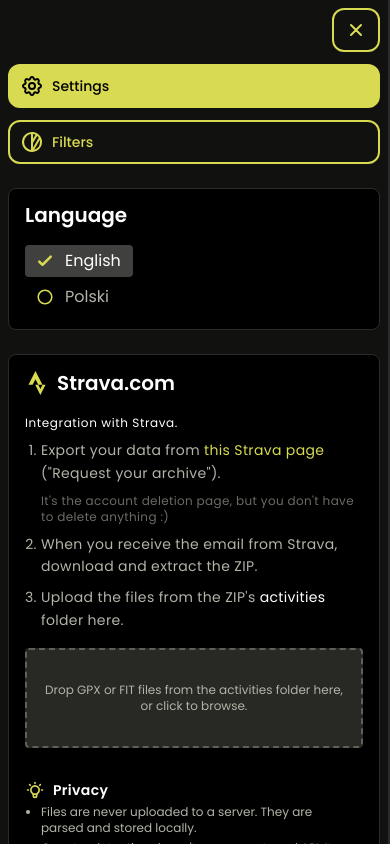
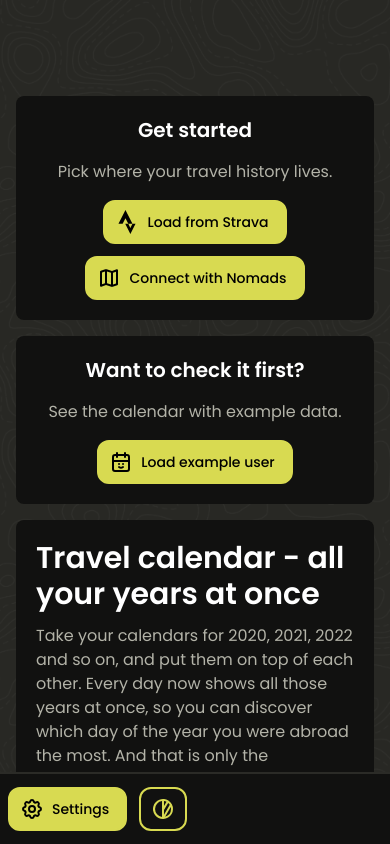
Before and after one commit to Deykun/travel-calendar, a React (Vite) app: page / in a window 390 px wide. Shown: the top 844 px of the page. Built offline with nearby package versions, Linux system fonts and the light colour scheme; what i18next-intervalplural-postprocessor would draw is missing.

Commit message:
📱 Improved sidebar on mobile (#81)

```diff
--- a/src/App.tsx
+++ b/src/App.tsx
@@ -21,8 +21,8 @@ function App() {
 
   return (
     <ErrorBoundary fallback={<Fallback />}>
-      <div className="flex">
-        <Sidebar className="shrink-0 z-500" />
+      <div className="flex pb-18">
+        <Sidebar className="shrink-0" />
         <div className="w-full">
           <div className="overflow-hidden [@media(min-width:860px)]:pl-100 py-12">
             <div id="shareable-content-container">
--- a/src/features/filters/components/ButtonFilter.tsx
+++ b/src/features/filters/components/ButtonFilter.tsx
@@ -4,14 +4,18 @@ import { Button } from '@/components/button/Button';
 import IconFilter from '@/components/icons/IconFilter';
 import { openSidebarFilters, useSidebarStore } from '@/features/sidebar/stores/useSidebarStore';
 
-export const ButtonFilter = () => {
+type Props = {
+  shouldShowLabel?: boolean;
+};
+
+export const ButtonFilter = ({ shouldShowLabel = true }: Props) => {
   const isSidebarOpen = useSidebarStore((state) => state?.sidebar?.type === 'filters');
   const { t } = useTranslation();
 
   return (
     <Button onClick={() => openSidebarFilters()} variant={isSidebarOpen ? 'primary' : 'secondary'}>
       <IconFilter />
-      <span>{t('label.filters')}</span>
+      {shouldShowLabel && <span>{t('label.filters')}</span>}
     </Button>
   );
 };
--- a/src/features/settings/components/ButtonSettings.tsx
+++ b/src/features/settings/components/ButtonSettings.tsx
@@ -4,14 +4,18 @@ import { Button } from '@/components/button/Button';
 import IconGear from '@/components/icons/IconGear';
 import { openSidebarSettings, useSidebarStore } from '@/features/sidebar/stores/useSidebarStore';
 
-export const ButtonSettings = () => {
+type Props = {
+  shouldShowLabel?: boolean;
+};
+
+export const ButtonSettings = ({ shouldShowLabel = true }: Props) => {
   const isSidebarOpen = useSidebarStore((state) => state?.sidebar?.type === 'setting');
   const { t } = useTranslation();
 
   return (
     <Button onClick={() => openSidebarSettings()} variant={isSidebarOpen ? 'primary' : 'secondary'}>
       <IconGear />
-      <span>{t('label.settings')}</span>
+      {shouldShowLabel && <span>{t('label.settings')}</span>}
     </Button>
   );
 };
--- a/src/features/sidebar/components/Sidebar.tsx
+++ b/src/features/sidebar/components/Sidebar.tsx
@@ -2,6 +2,7 @@ import { useEffect, useRef } from 'react';
 
 import { ButtonFilter } from '@/features/filters/components/ButtonFilter';
 import { ButtonSettings } from '@/features/settings/components/ButtonSettings';
+import { useMediaQuery } from '@/hooks/useMediaQuery';
 import { cn } from '@/utils/tailwind';
 
 import { collapseSidebar, useSidebarStore } from '../stores/useSidebarStore';
@@ -16,6 +17,9 @@ export function Sidebar({ className = '' }: Props) {
   const wrapperRef = useRef<HTMLElement>(null);
   const sidebar = useSidebarStore((store) => store.sidebar);
   const isCollapsed = useSidebarStore((store) => store.isCollapsed);
+  const lastChangeIndex = useSidebarStore((store) => store.lastChangeIndex);
+
+  const isSmallScreen = useMediaQuery('(max-width: 599px)');
 
   useEffect(() => {
     const wrapper = wrapperRef.current;
@@ -35,6 +39,21 @@ export function Sidebar({ className = '' }: Props) {
 
   return (
     <>
+      <header
+        className={cn(
+          'fixed left-0 bottom-0 z-100',
+          'flex gap-3 items-center justify-center',
+          'w-full [@media(min-width:860px)]:w-100 h-18',
+          'p-2 sm:px-6',
+          'bg-[#111110]',
+          'border-t-2 border-[#2b2b27]',
+          '[@media(min-width:860px)]:border-t [@media(min-width:860px)]:border-r-2',
+        )}
+      >
+        <ButtonSettings shouldShowLabel={!isSmallScreen || sidebar?.type === 'setting'} />
+        <ButtonFilter shouldShowLabel={!isSmallScreen || sidebar?.type === 'filters'} />
+        <SidebarToggle className="ml-auto [@media(min-width:860px)]:hidden" />
+      </header>
       <button
         className={cn(
           'fixed top-0 left-0 w-full h-dvh',
@@ -50,16 +69,15 @@ export function Sidebar({ className = '' }: Props) {
       />
       <aside
         ref={wrapperRef}
-        key={sidebar?.type}
+        key={lastChangeIndex}
         className={cn(
-          'fixed top-0 left-0',
-          'h-dvh',
+          'fixed top-0 left-0 bottom-18 z-20',
           'overflow-y-scroll',
           '[scrollbar-width:thin]',
           '[scrollbar-color:rgb(255_255_255/0.2)_transparent]',
           'w-100',
           'max-w-full',
-          'p-2 sm:p-6',
+          'p-2 py-6 sm:p-6',
           'bg-[#111110]',
           'border-r-2 border-r-[#2b2b27]',
           'duration-500',
@@ -70,17 +88,6 @@ export function Sidebar({ className = '' }: Props) {
           className,
         )}
       >
-        <header
-          className={cn(
-            'flex flex-col',
-            '[@media(min-width:860px)]:flex-row [@media(min-width:860px)]:flex-wrap gap-3',
-            'mb-6',
-          )}
-        >
-          <SidebarToggle className="ml-auto [@media(min-width:860px)]:hidden" />
-          <ButtonSettings />
-          <ButtonFilter />
-        </header>
         <SidebarContent />
       </aside>
     </>
--- a/src/features/sidebar/components/SidebarToggle.tsx
+++ b/src/features/sidebar/components/SidebarToggle.tsx
@@ -2,15 +2,21 @@ import { Button } from '@/components/button/Button';
 import IconX from '@/components/icons/IconX';
 import { cn } from '@/utils/tailwind';
 
-import { collapseSidebar } from '../stores/useSidebarStore';
+import { collapseSidebar, useSidebarStore } from '../stores/useSidebarStore';
 
 type Props = {
   className?: string;
 };
 
 export const SidebarToggle = ({ className = '' }: Props) => {
+  const isCollapsed = useSidebarStore((store) => store.isCollapsed);
+
   return (
-    <Button className={cn(className)} onClick={collapseSidebar} variant="secondary">
+    <Button
+      className={cn(className, { 'opacity-0 pointer-events-none': isCollapsed })}
+      onClick={collapseSidebar}
+      variant="secondary"
+    >
       <IconX />
     </Button>
   );
--- a/src/features/sidebar/hooks/useSetInitialSidebar.ts
+++ b/src/features/sidebar/hooks/useSetInitialSidebar.ts
@@ -2,7 +2,7 @@ import { useEffect } from 'react';
 
 import useDataStore from '@/features/settings/stores/useDateStore';
 
-import { openSidebarFilters, openSidebarSettings } from '../stores/useSidebarStore';
+import { closeSidebar, openSidebarFilters, openSidebarSettings } from '../stores/useSidebarStore';
 
 export const useSetInitialSidebar = () => {
   const hasData = useDataStore((store) => !!store.integration.type);
@@ -13,6 +13,9 @@ export const useSetInitialSidebar = () => {
     } else {
       openSidebarSettings();
     }
+
+    // It collapses it on mobile too
+    closeSidebar();
   }, [hasData]);
 
   return null;
--- a/src/features/sidebar/stores/useSidebarStore.ts
+++ b/src/features/sidebar/stores/useSidebarStore.ts
@@ -54,13 +54,15 @@ export type Sidebar = SidebarBase &
 type SidebarStore = {
   sidebar: Sidebar | null;
   isCollapsed: boolean;
+  lastChangeIndex: number;
 };
 
 const emptyStore: SidebarStore = {
   sidebar: {
     type: 'setting',
   },
-  isCollapsed: false,
+  isCollapsed: true,
+  lastChangeIndex: 0,
 };
 
 export const useSidebarStore = create<SidebarStore>()(
@@ -74,10 +76,11 @@ export const useSidebarStore = create<SidebarStore>()(
 );
 
 export function openSidebar(sidebar: Sidebar) {
-  useSidebarStore.setState({
+  useSidebarStore.setState((state) => ({
     sidebar,
     isCollapsed: false,
-  });
+    lastChangeIndex: state.lastChangeIndex + 1,
+  }));
 }
 
 export function openSidebarSettings(scrollTo?: SidebarScrollTarget) {
@@ -109,10 +112,11 @@ export function collapseSidebar() {
 
 export function closeSidebar() {
   const hasIntegration = !!useDataStore.getState().integration.lastUpdate;
-  useSidebarStore.setState({
+  useSidebarStore.setState((state) => ({
     sidebar: {
       type: hasIntegration ? 'filters' : 'setting',
     },
     isCollapsed: true,
-  });
+    lastChangeIndex: state.lastChangeIndex + 1,
+  }));
 }
--- /dev/null
+++ b/src/hooks/useMediaQuery.ts
@@ -0,0 +1,20 @@
+import { useEffect, useState } from 'react';
+
+export function useMediaQuery(query: string): boolean {
+  const [matches, setMatches] = useState(() => {
+    if (typeof window === 'undefined') return false;
+    return window.matchMedia(query).matches;
+  });
+
+  useEffect(() => {
+    const mediaQuery = window.matchMedia(query);
+    const handler = (event: MediaQueryListEvent) => setMatches(event.matches);
+
+    // eslint-disable-next-line react-hooks/set-state-in-effect
+    setMatches(mediaQuery.matches);
+    mediaQuery.addEventListener('change', handler);
+    return () => mediaQuery.removeEventListener('change', handler);
+  }, [query]);
+
+  return matches;
+}
```
